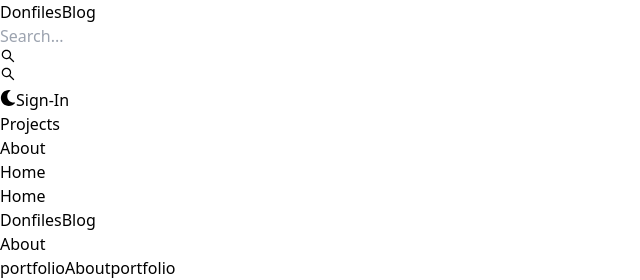
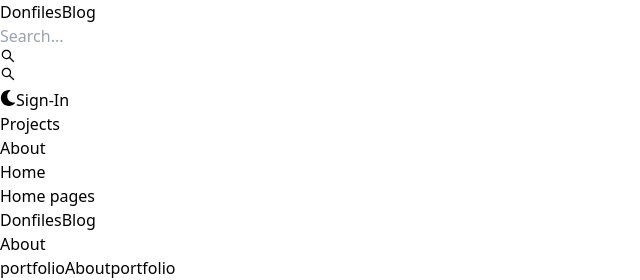
Before and after one commit to Muasa-harman/blog-app-mern-stack, a React (Vite) app in the folder client/: page / in a window 1280 px wide. Shown: the top 280 px of the page, without its empty margins (0-640 px from the left). Built offline with nearby package versions, Linux system fonts and the light colour scheme.

Commit message:
deployment

```diff
--- a/client/src/pages/Home.jsx
+++ b/client/src/pages/Home.jsx
@@ -2,6 +2,8 @@ import React from 'react'
 
 export const Home = () => {
   return (
-    <div className=''>Home</div>
+    <div className=''>Home
+    pages
+    </div>
   )
 }
```
